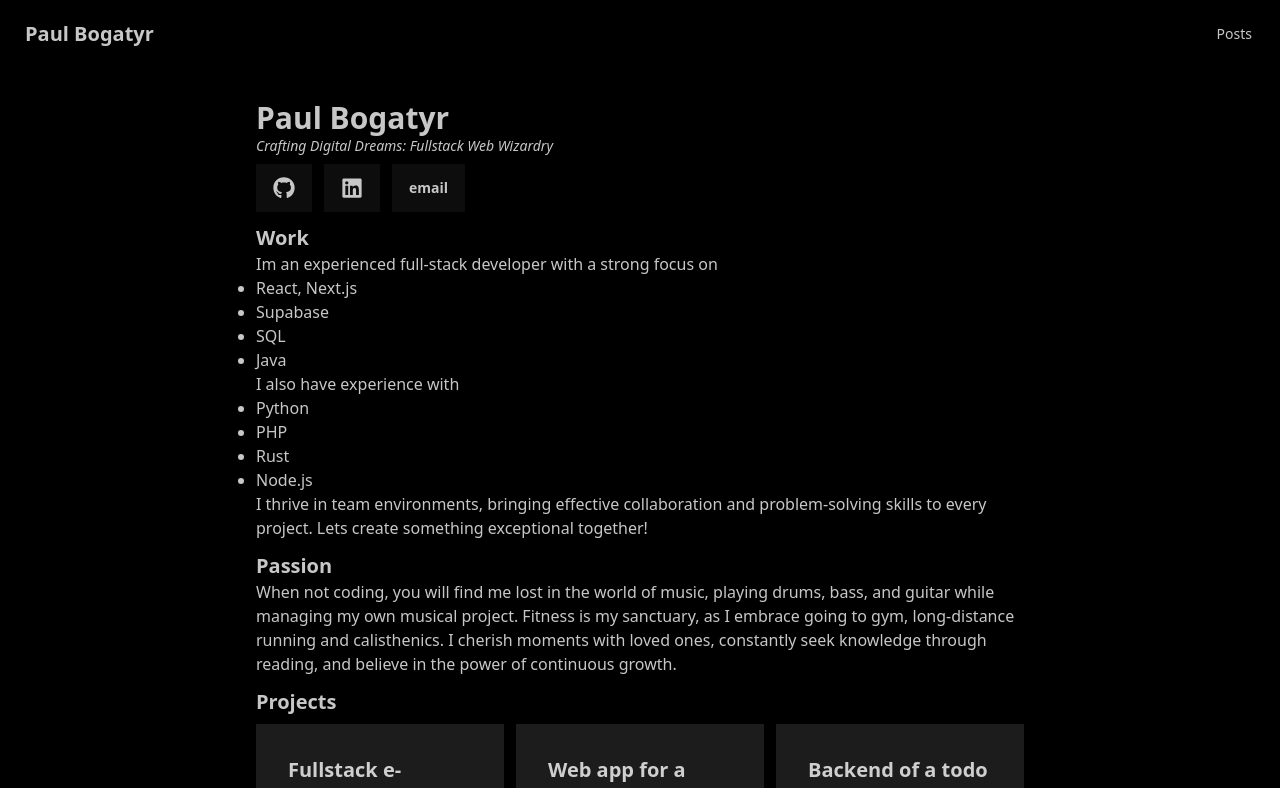
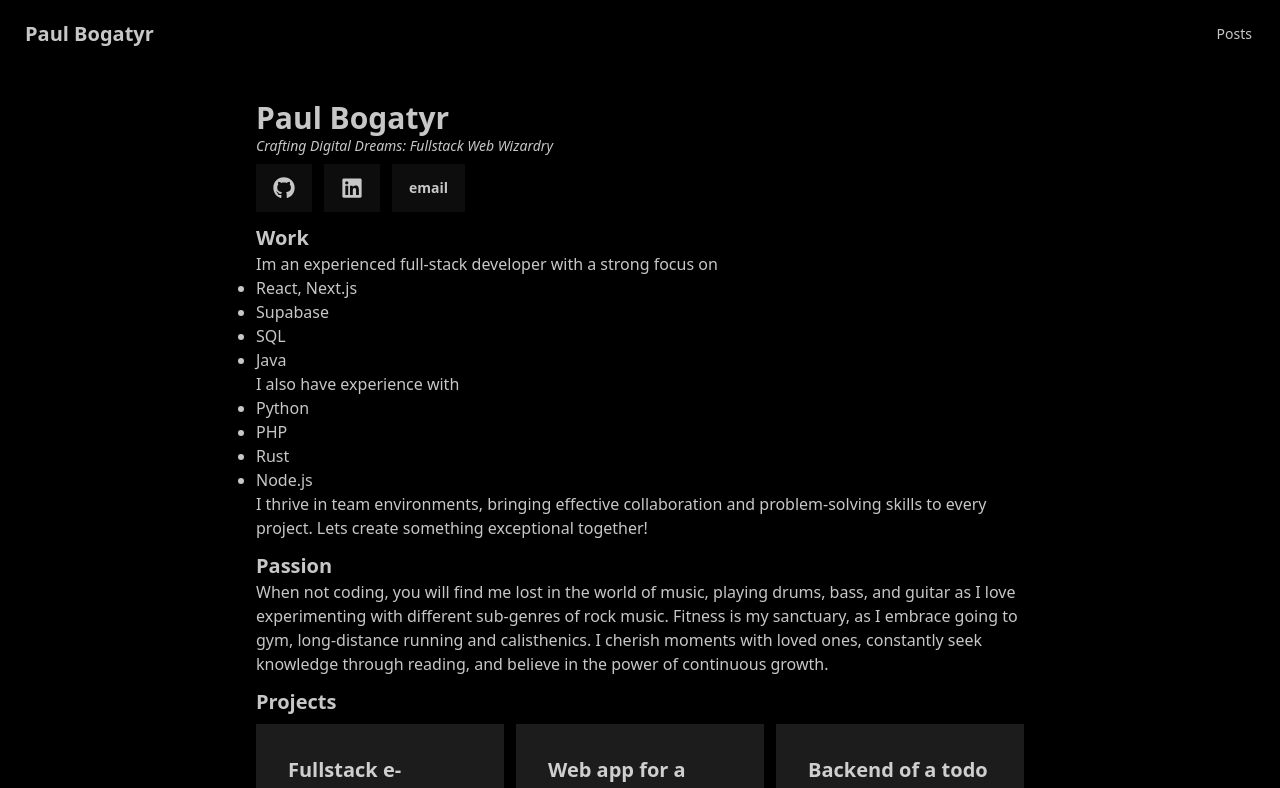
Before and after one commit to paulbgtr/paulbg, a Next.js app: page / in a window 1280 px wide. Shown: the top 788 px of the page. Built offline with nearby package versions, Linux system fonts and the light colour scheme.

Commit message:
Change Passion desc

```diff
--- a/src/components/pageRelated/index/Passion.tsx
+++ b/src/components/pageRelated/index/Passion.tsx
@@ -4,11 +4,11 @@ export const Passion = () => {
       <h2 className="text-xl font-bold">Passion</h2>
       <p>
         When not coding, you will find me lost in the world of music, playing
-        drums, bass, and guitar while managing my own musical project. Fitness
-        is my sanctuary, as I embrace going to gym, long-distance running and
-        calisthenics. I cherish moments with loved ones, constantly seek
-        knowledge through reading, and believe in the power of continuous
-        growth.
+        drums, bass, and guitar as I love experimenting with different
+        sub-genres of rock music. Fitness is my sanctuary, as I embrace going to
+        gym, long-distance running and calisthenics. I cherish moments with
+        loved ones, constantly seek knowledge through reading, and believe in
+        the power of continuous growth.
       </p>
     </section>
   );
```
